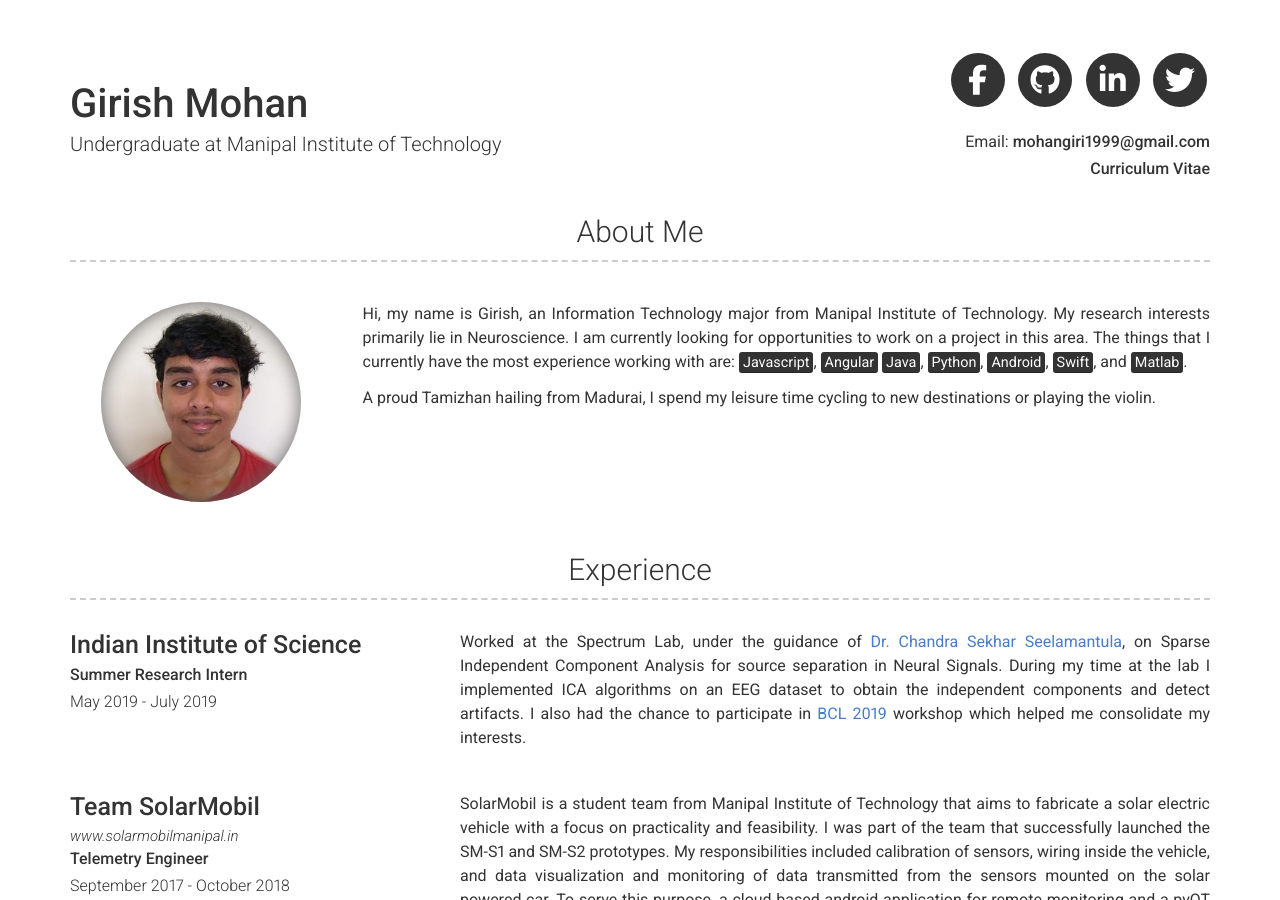
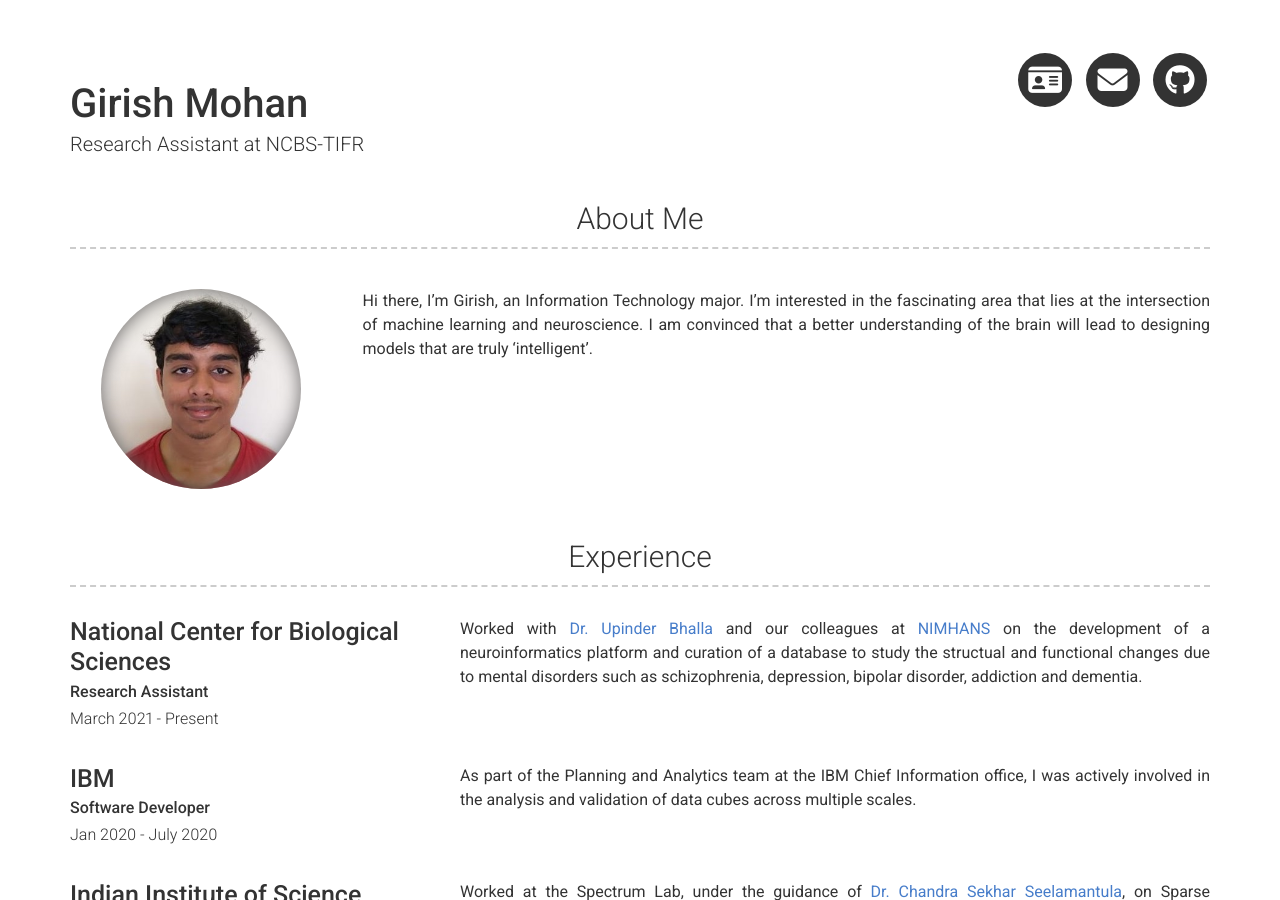
Before and after one commit to girishmm/girishmm.github.io, a Jekyll site: the page built from index.md, in a window 1280 px wide and 900 px high. Built offline with Jekyll 4.4.1, drawn with Linux system fonts in a browser that asks for light colours; nearby versions of some CDN libraries; some of the changed text lies outside the part shown.

Commit message:
Update site till NCBS

```diff
--- a/_config.yml
+++ b/_config.yml
@@ -3,48 +3,31 @@ repository: sproogen/resume-theme
 favicon: images/favicon.ico
 
 # Personal info
-# Personal info
 name: Girish Mohan
-title: Undergraduate at Manipal Institute of Technology
-email: mohangiri1999@gmail.com
-resume: https://drive.google.com/file/d/1HTSRiiLA30IPcPv7j9r5vl1Xs585PYe_/view?usp=sharing
+title: Research Assistant at NCBS-TIFR
 
-# Social links
-twitter_username: girish_m_m
+# Links and details
 github_username:  girishmm
-facebook_username: girishmohan1999
-linkedin_username: girishmm
+mail_username: girishmm@ncbs.res.in
+curriculum_vitae: https://drive.google.com/file/d/15bswgponMumcDb49qJ3y2WvDZflOYlSg/view?usp=sharing
 
 # About Section
 # about_title: About Me
 about_profile_image: images/profile.jpeg
 about_content: | # this will include new lines to allow paragraphs
- Hi, my name is Girish, an Information Technology major from Manipal Institute of
- Technology. My research interests primarily lie in Neuroscience. I am currently
-  looking for opportunities to work on a project in this area. The things that I currently have
-  the most experience working with are:
-  <mark>Javascript</mark>,
-  <mark>Angular</mark>
-  <mark>Java</mark>,
-  <mark>Python</mark>,
-  <mark>Android</mark>,
-  <mark>Swift</mark>, and
-  <mark>Matlab</mark>.
-
-  A proud Tamizhan hailing from Madurai, I spend my leisure time cycling to
-  new destinations or playing the violin.
+  Hi there, I'm Girish, an Information Technology major. I’m interested in the fascinating area that lies at the intersection of machine learning and neuroscience. I am convinced that a better understanding of the brain will lead to designing models that are truly 'intelligent'.
 
 # Projects Section
 # projects_title: Projects
 
 # Experience Section
-# experience_title: Experience
+experience_title: Experience
 
 # Education Section
-# educaton_title: Education
+educaton_title: Education
 
 # More Section
-# more_title: A Little More About Me
+more_title: A Little More About Me
 more_content: | # this will include new lines to allow paragraphs
   When I'm not at my desk I am very active and spend most of my time outdoors. During my time at Uni
   I have become a very keen marathoner. In 2018 I participated in my first half-marathon and completed
--- a/_data/experience.yml
+++ b/_data/experience.yml
@@ -1,3 +1,15 @@
+- company: National Center for Biological Sciences
+  dates: March 2021 - Present
+  job_title: Research Assistant
+  description: |
+    Worked with [Dr. Upinder Bhalla](https://www.ncbs.res.in/faculty/bhalla) and our colleagues at [NIMHANS](https://nimhans.ac.in/) on the development of a neuroinformatics platform and curation of a  database to study the structual and functional changes due to mental disorders such as schizophrenia, depression, bipolar disorder, addiction and dementia.
+
+- company: IBM
+  dates: Jan 2020 - July 2020
+  job_title: Software Developer
+  description: |
+    As part of the Planning and Analytics team at the IBM Chief Information office, I was actively involved in the analysis and validation of data cubes across multiple scales.
+
 - company: Indian Institute of Science
   dates: May 2019 - July 2019
   job_title: Summer Research Intern
--- a/_includes/footer.html
+++ b/_includes/footer.html
@@ -1,9 +1,9 @@
 <div class="container footer-container">
   <p>
     {{ site.name | escape }} -
-    <a href="mailto:{{ site.email }}" target="_blank">{{ site.email | escape }}</a>
+    <a href="mailto:{{ site.mail_username }}" target="_blank">{{ site.mail_username | escape }}</a>
     {%- if site.footer_show_references -%}
-      &nbsp;- References on request
+    &nbsp;- References on request
     {%- endif -%}
   </p>
 </div>
--- a/_includes/header.html
+++ b/_includes/header.html
@@ -6,105 +6,29 @@
     </div>
     <div class="col-xs-12 col-sm-6 col-md-6 col-lg-4 header-right">
       <ul class="icons no-print">
-        {%- if site.dribbble_username -%}
+        {%- if site.curriculum_vitae -%}
         <li>
-            <a target="_blank" href="https://dribbble.com/{{ site.dribbble_username| cgi_escape | escape }}" class="button button--sacnite button--round-l">
-              <i class="fa fa-dribbble" title="Dribble link"></i>
+          <a target="_blank" href="{{ site.curriculum_vitae }}" class=" button button--sacnite button--round-l">
+            <i class="fa fa-id-card" title="CV Link"></i>
           </a>
         </li>
         {%- endif -%}
-        {%- if site.facebook_username -%}
+        {%- if site.mail_username -%}
         <li>
-            <a target="_blank" href="https://www.facebook.com/{{ site.facebook_username| cgi_escape | escape }}" class="button button--sacnite button--round-l">
-              <i class="fa fa-facebook" title="Facebook link"></i>
-            </a>
-          </li>
-        {%- endif -%}
-        {%- if site.flickr_username -%}
-          <li>
-            <a target="_blank" href="https://www.flickr.com/photos/{{ site.flickr_username| cgi_escape | escape }}" class="button button--sacnite button--round-l">
-              <i class="fa fa-flickr" title="Flickr link"></i>
+          <a target="_blank" href="mailto:{{ site.mail_username }}" class="button button--sacnite button--round-l">
+            <i class="fa fa-envelope" title="Mail link"></i>
           </a>
         </li>
         {%- endif -%}
         {%- if site.github_username -%}
         <li>
-            <a target="_blank" href="https://github.com/{{ site.github_username| cgi_escape | escape }}" class="button button--sacnite button--round-l">
+          <a target="_blank" href="https://github.com/{{ site.github_username| cgi_escape | escape }}"
+            class="button button--sacnite button--round-l">
             <i class="fa fa-github" title="Github link"></i>
           </a>
         </li>
         {%- endif -%}
-        {%- if site.instagram_username -%}
-          <li>
-            <a target="_blank" href="https://www.instagram.com/{{ site.instagram_username| cgi_escape | escape }}" class="button button--sacnite button--round-l">
-              <i class="fa fa-instagram" title="Instagram link"></i>
-            </a>
-          </li>
-        {%- endif -%}
-        {%- if site.linkedin_username -%}
-          <li>
-            <a target="_blank" href="https://www.linkedin.com/in/{{ site.linkedin_username| cgi_escape | escape }}" class="button button--sacnite button--round-l">
-              <i class="fa fa-linkedin" title="Linkedin link"></i>
-            </a>
-          </li>
-        {%- endif -%}
-        {%- if site.xing_username -%}
-          <li>
-            <a target="_blank" href="https://www.xing.com/profile/{{ site.xing_username| cgi_escape | escape }}" class="button button--sacnite button--round-l">
-              <i class="fa fa-xing" title="Xing link"></i>
-            </a>
-          </li>
-        {%- endif -%}
-        {%- if site.pinterest_username -%}
-          <li>
-            <a target="_blank" href="https://www.pinterest.com/{{ site.pinterest_username| cgi_escape | escape }}" class="button button--sacnite button--round-l">
-              <i class="fa fa-pinterest" title="Pintrest link"></i>
-            </a>
-          </li>
-        {%- endif -%}
-        {%- if site.twitter_username -%}
-          <li>
-            <a target="_blank" href="https://twitter.com/{{ site.twitter_username| cgi_escape | escape }}" class="button button--sacnite button--round-l">
-              <i class="fa fa-twitter" title="Twitter link"></i>
-            </a>
-          </li>
-        {%- endif -%}
-        {%- if site.youtube_username -%}
-          <li>
-            <a target="_blank" href="https://www.youtube.com/{{ site.youtube_username| cgi_escape | escape }}" class="button button--sacnite button--round-l">
-              <i class="fa fa-youtube-play" title="Youtube link"></i>
-            </a>
-          </li>
-        {%- endif -%}
-        {%- if site.googleplus_username -%}
-          <li>
-            <a target="_blank" href="https://plus.google.com/{{ site.googleplus_username| escape }}" class="button button--sacnite button--round-l">
-              <i class="fa fa-google-plus" title="Google plus link"></i>
-            </a>
-          </li>
-        {%- endif -%}
       </ul>
-
-      {%- if site.email -%}
-        <p>
-          Email: <a href="mailto:{{ site.email }}" target="_blank">{{ site.email | escape }}</a>
-        </p>
-      {%- endif -%}
-      {%- if site.resume -%}
-        <p>
-          <a href="{{ site.resume }}" target="_blank">Curriculum Vitae</a>
-        </p>
-      {%- endif -%}
-      {%- if site.phone -%}
-        <p>
-          Phone: {{ site.phone | escape }}
-        </p>
-      {%- endif -%}
-      {%- if site.website -%}
-        <p>
-          Web: {% include a.html href=site.website %}{{ site.website | escape }}</a>
-        </p>
-      {%- endif -%}
     </div>
   </div>
 </div>
```
Also changed, not shown: images/profile.jpg (deleted), 3 other files. Lines whose indentation alone changed are shown as unchanged.
